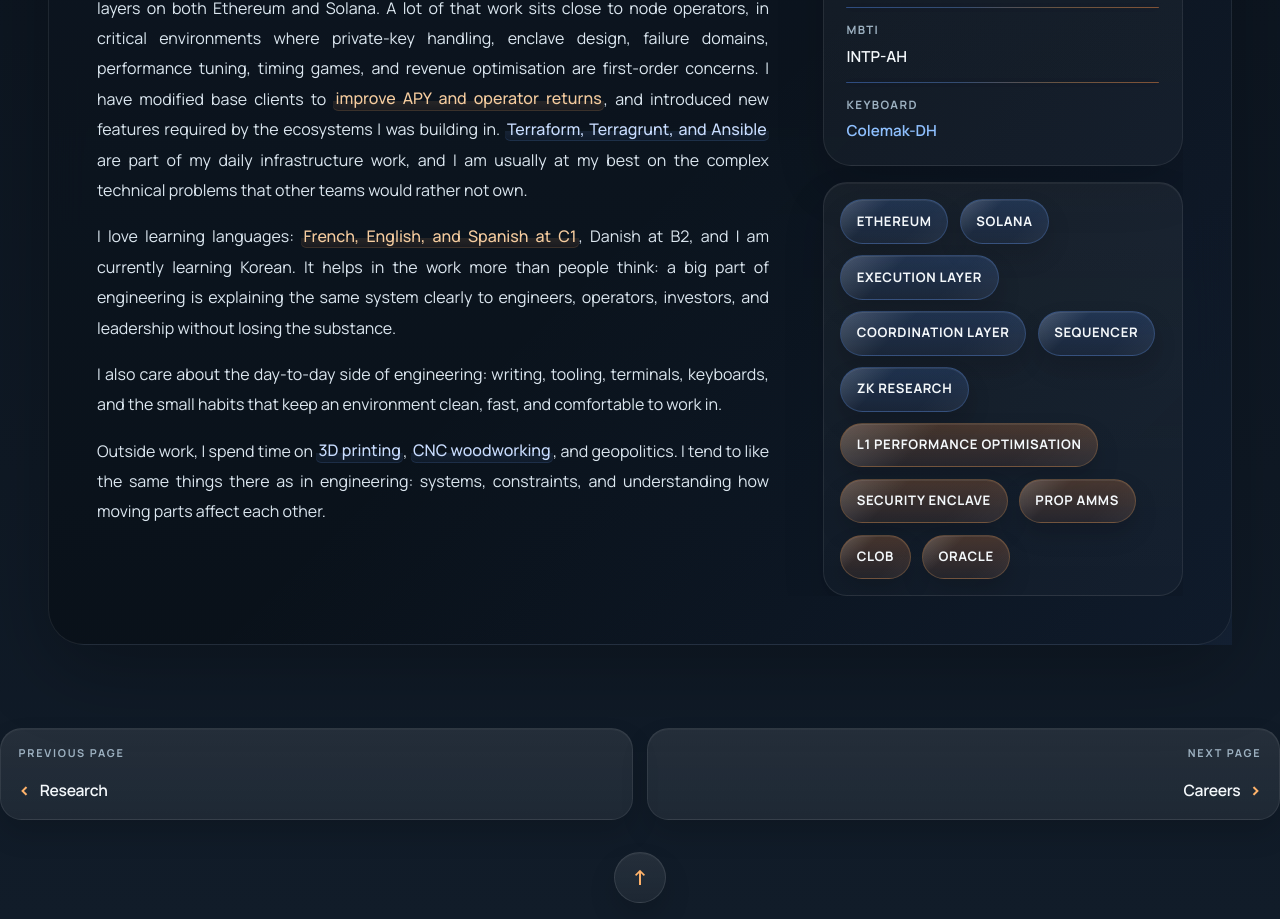
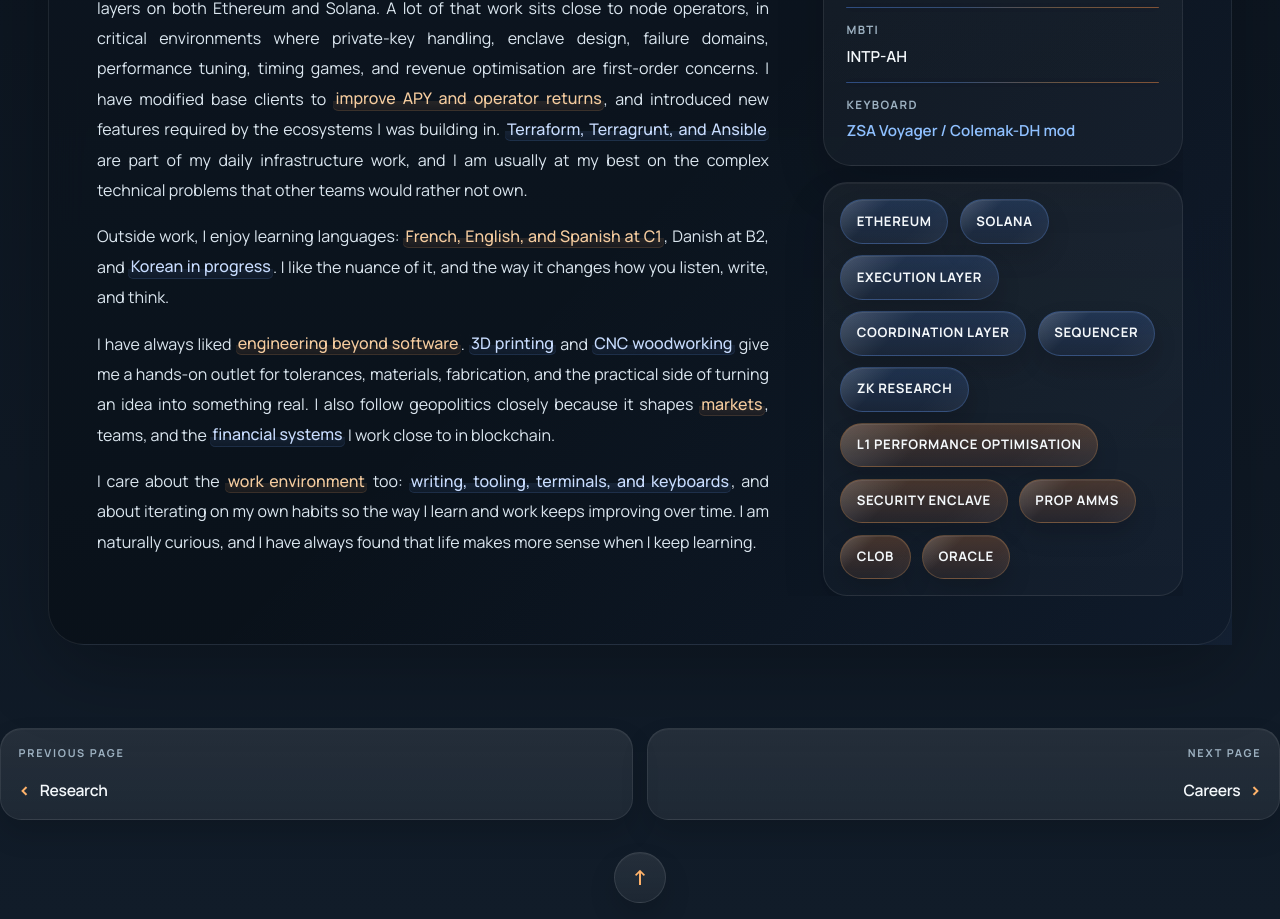
Before and after one commit to v4lproik/v4lproik.github.io, a website: page index.html in a window 1280 px wide. Shown: the part 1200-2119 px from the top of the page. Drawn offline with Linux system fonts and the light colour scheme.

Commit message:
docs: refine presentation closing copy

```diff
--- a/index.html
+++ b/index.html
@@ -187,21 +187,27 @@
                         complex technical problems that other teams would rather not own.
                       </p>
                       <p class="reading-copy mt-4">
-                        I love learning languages: <span class="copy-highlight copy-highlight-achievement">French, English, and Spanish at C1</span>, Danish at B2, and I am
-                        currently learning Korean. It helps in the work more than people think: a
-                        big part of engineering is explaining the same system clearly to engineers,
-                        operators, investors, and leadership without losing the substance.
+                        Outside work, I enjoy learning languages:
+                        <span class="copy-highlight copy-highlight-achievement">French, English, and Spanish at C1</span>,
+                        Danish at B2, and <span class="copy-highlight copy-highlight-tech">Korean in progress</span>. I like the
+                        nuance of it, and the way it changes how you listen, write, and think.
                       </p>
                       <p class="reading-copy mt-4">
-                        I also care about the day-to-day side of engineering: writing, tooling,
-                        terminals, keyboards, and the small habits that keep an environment clean,
-                        fast, and comfortable to work in.
+                        I have always liked <span class="copy-highlight copy-highlight-achievement">engineering beyond software</span>.
+                        <span class="copy-highlight copy-highlight-tech">3D printing</span> and
+                        <span class="copy-highlight copy-highlight-tech">CNC woodworking</span>
+                        give me a hands-on outlet for tolerances, materials, fabrication, and the
+                        practical side of turning an idea into something real. I also follow
+                        geopolitics closely because it shapes <span class="copy-highlight copy-highlight-achievement">markets</span>,
+                        teams, and the <span class="copy-highlight copy-highlight-tech">financial systems</span> I work close to in
+                        blockchain.
                       </p>
                       <p class="reading-copy mt-4">
-                        Outside work, I spend time on <span class="copy-highlight copy-highlight-tech">3D printing</span>,
-                        <span class="copy-highlight copy-highlight-tech">CNC woodworking</span>, and
-                        geopolitics. I tend to like the same things there as in engineering:
-                        systems, constraints, and understanding how moving parts affect each other.
+                        I care about the <span class="copy-highlight copy-highlight-achievement">work environment</span> too:
+                        <span class="copy-highlight copy-highlight-tech">writing, tooling, terminals, and keyboards</span>,
+                        and about iterating on my own habits so the way I learn and work keeps
+                        improving over time. I am naturally curious, and I have always found that
+                        life makes more sense when I keep learning.
                       </p>
                     </div>
 
@@ -279,7 +285,7 @@
                               target="_blank"
                               rel="noopener noreferrer"
                             >
-                              Colemak-DH
+                              ZSA Voyager / Colemak-DH mod
                             </a>
                           </div>
                         </div>
```
